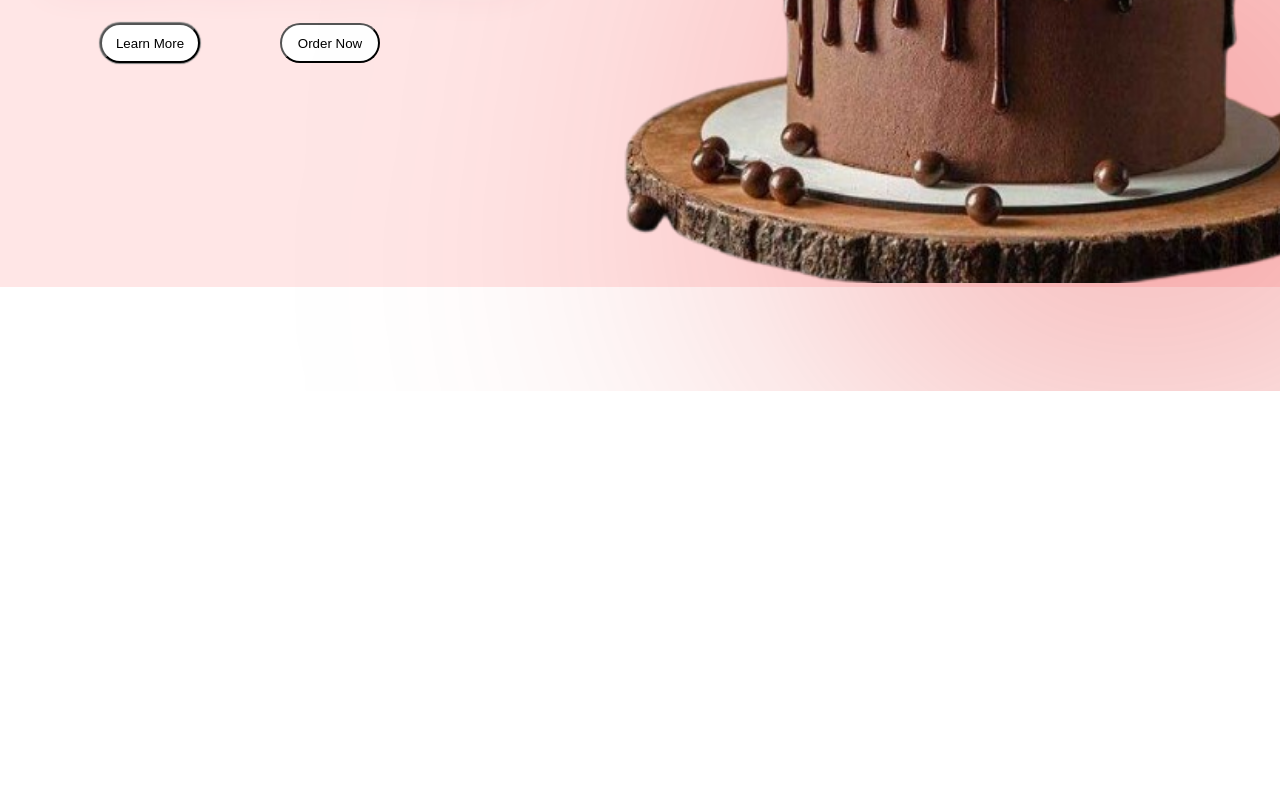
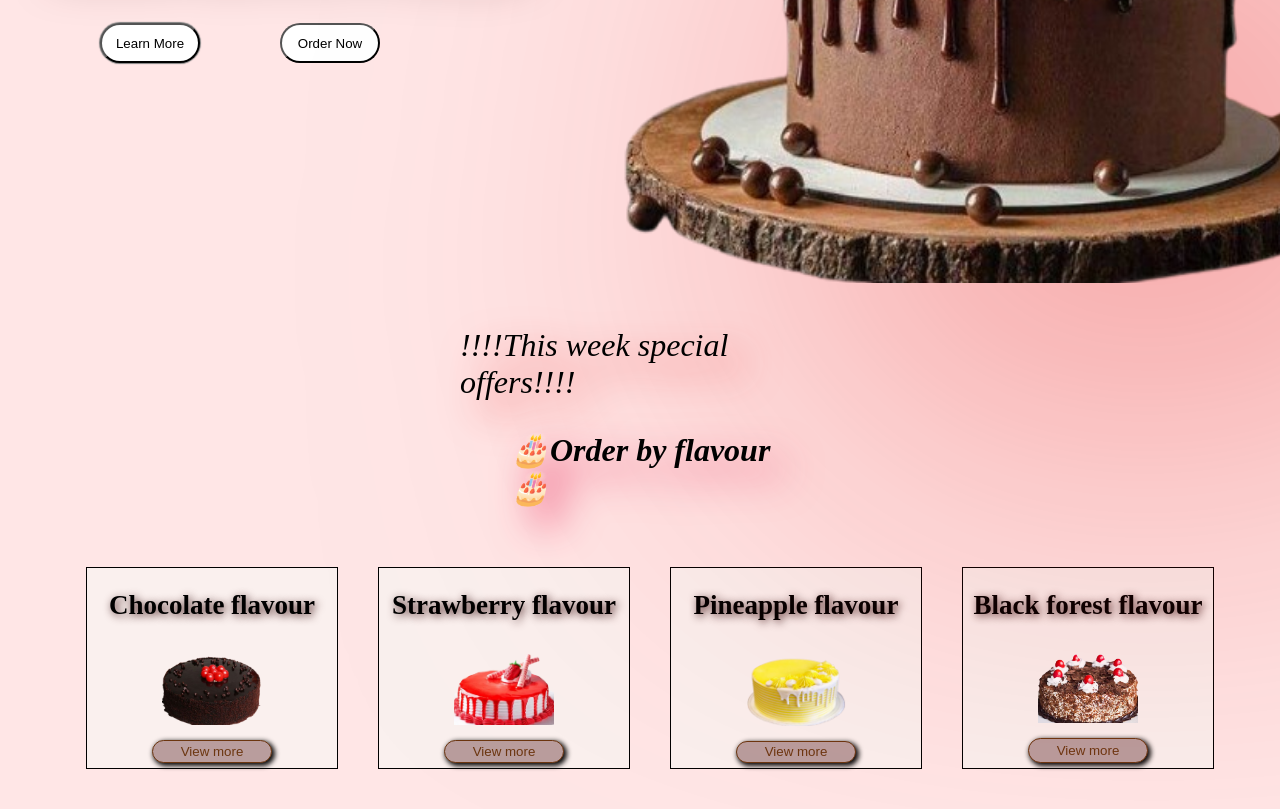
Before and after one commit to MansiMali18/Cake-Shop-using-react, a React app: page / in a window 1280 px wide. Shown: the part 409-1218 px from the top of the page. Before the commit the page ends 800 px from the top, so only its background shows below. Built offline with nearby package versions, Linux system fonts and the light colour scheme; a web font is replaced by a local one.

Commit message:
cake variety added to home page

```diff
--- a/src/View/HOME/Home.js
+++ b/src/View/HOME/Home.js
@@ -3,6 +3,10 @@ import Navbar from '../../Components/Navbar';
 import HomeImg from "./Home.png"
 import cake from "./cake-img.png"
 import "./../HOME/home.css"
+import choco from "./choco.png"
+import straberry from "./shrawberry.png"
+import pineapple from "./pinapple.png"
+import blackforest from "./blcforest.png"
 function Home() {
   return (
     <>
@@ -11,11 +15,11 @@ function Home() {
 
         <div class="info-container">
           <div className="info">
-            Yummy sweeties delivered to your table !
+            Yummy sweeties delivered to your table !!!!
             <div class="caption">This cake is layered with love, frosted with happiness, and sprinkled with promises of a sweet life together </div>
             <div className='button'>
               <button type="button" className='btn-1'>Learn More</button>
-              <button  type="button" className='btn-2'>Order Now</button>
+              <button type="button" className='btn-2'>Order Now</button>
             </div>
           </div>
           <div class="cake-img">
@@ -23,8 +27,37 @@ function Home() {
           </div>
         </div>
       </div>
-    </>
-  )
+      <div className='section-1'>
+        <span className="heading">
+          !!!!This week special offers!!!!
+        </span>
+        <h1>🎂Order by flavour🎂</h1>
+        <div className='card-container'>
+          <div className='card'>
+            <h2>Chocolate flavour</h2>
+            <img src={choco} className='home-cake' />
+            <button className='view-btn'>View more</button>
+          </div>
+          <div className='card'>
+            <h2>Strawberry flavour</h2>
+            <img src={straberry} className='home-cake' />
+            <button className='view-btn'>View more</button>
+          </div>
+          <div className='card'>
+            <h2>Pineapple flavour</h2>
+            <img src={pineapple} className='home-cake' />
+            <button className='view-btn'>View more</button>
+          </div>
+          <div className='card'>
+            <h2>Black forest flavour</h2>
+            <img src={blackforest} className='home-cake'/>
+            <button className='view-btn'>View more</button>
+          </div>
+
+        </div>
+        </div>
+      </>
+      )
 }
 
-export default Home
+      export default Home
--- a/src/View/HOME/home.css
+++ b/src/View/HOME/home.css
@@ -3,7 +3,7 @@
 .home
 {
     background-color: #ffe6e6;
-    color: black
+    color: black;
 }
 .info-container
 {
@@ -26,7 +26,7 @@
 {
     font-size: 40px;
     margin-top: 30px;
-    filter: drop-shadow(rgb(208, 142, 157) 1rem 1rem 20px);
+    filter: drop-shadow(rgb(47, 12, 12) 1rem 1rem 20px);
 }
 .button
 {
@@ -81,3 +81,83 @@
 {
     filter: drop-shadow(250px 200px 300px rgba(223, 5, 5, 0.5));
 }
+.section-1
+{
+    width: 100%;
+    background-color: #ffe6e6;
+    color: black;
+    padding: 10px;
+    justify-content: center;
+}
+.section-1 .heading
+{
+    font-size: xx-large;
+    font-style: italic;
+    align-items: center;
+    display: flex;
+    margin: 30px 450px;
+    filter: drop-shadow(rgb(235, 67, 67) 1rem 1rem 20px);
+}
+.section-1 h1
+{
+    font-size: xx-large;
+    font-style: italic;
+    align-items: center;
+    display: flex;
+    margin: 30px 500px;
+    filter: drop-shadow(rgb(237, 76, 116) 1rem 1rem 20px);
+}
+.card-container
+{
+    width: 100%;
+    display: flex;
+    justify-content: center;
+    flex-wrap: wrap;
+}
+.card
+{
+    width: 250px;
+    height: 200px;
+    margin: 30px 20px;
+    border: 0.5px , solid black;
+    display: flex;
+    flex-direction: column;
+    align-items: center;
+    background-color: rgb(250, 240, 238);
+}
+.card h2{
+    font-size: 27px;
+    font-weight: bolder;
+    text-shadow: 2px 2px 8px #482020;
+}
+.home-cake
+{
+    margin-top: 10px;
+    align-items: center;
+    display: flex;
+    justify-content: center;
+    margin-bottom: 10px;
+    width: 100px;
+    height: 90px;
+}
+.home-cake:hover
+{
+    width: 110px;
+    height: 100px;
+}
+.view-btn
+{
+    width: 120px;
+    height: 50px;
+    margin: 5px auto;
+    border: 0.5px solid rgb(108, 54, 16);
+    color: rgb(108, 54, 16);
+    background-color: #b99d9d;
+    border-radius: 20px;
+    box-shadow: 2px 2px 5px 1px rgb(10, 9, 9);
+}
+.view-btn:hover
+{
+    width: 110px;
+    height: 60px;
+}
```
Also changed, not shown: src/View/HOME/blcforest.png (added), src/View/HOME/choco.png (added), src/View/HOME/pinapple.png (added), src/View/HOME/shrawberry.png (added).
